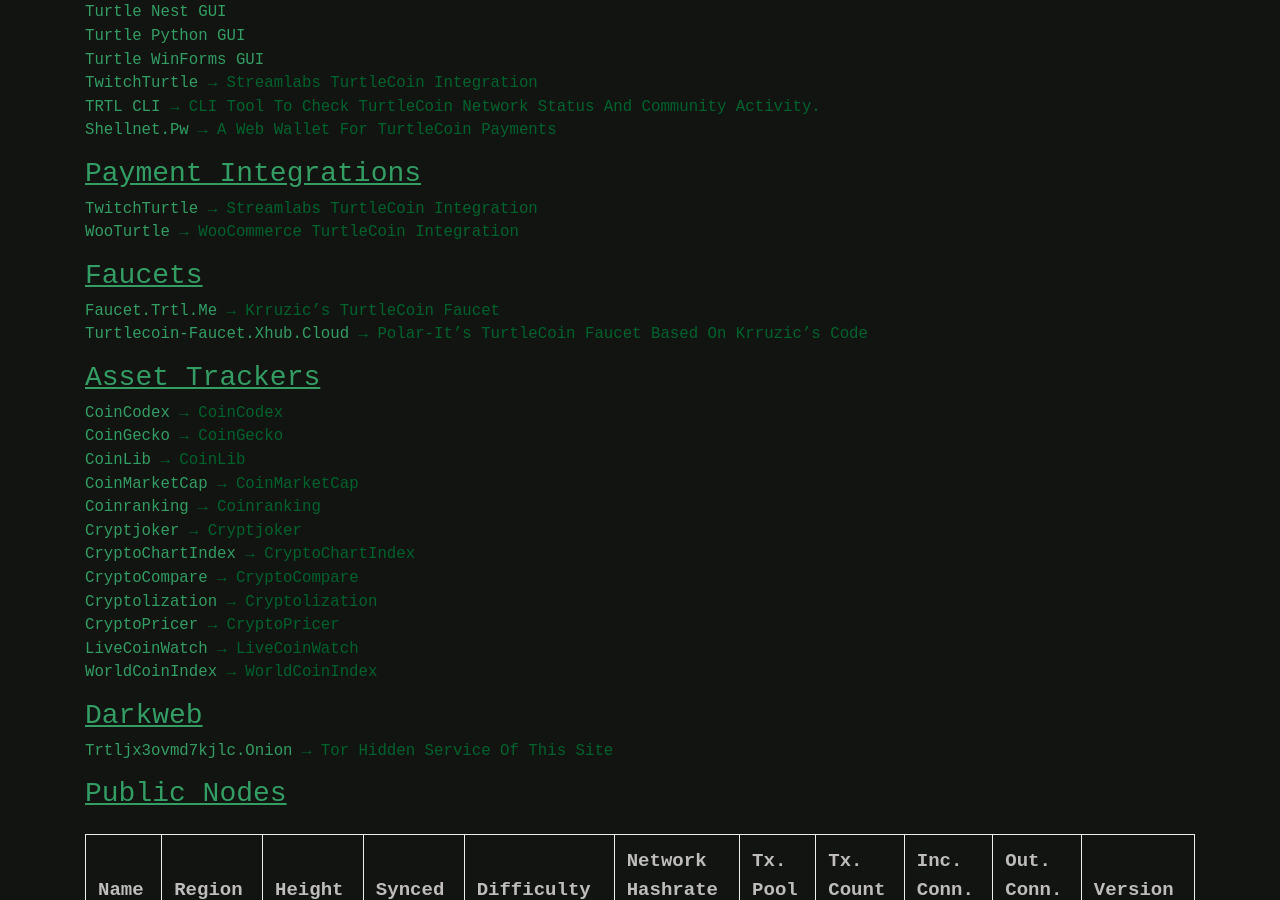
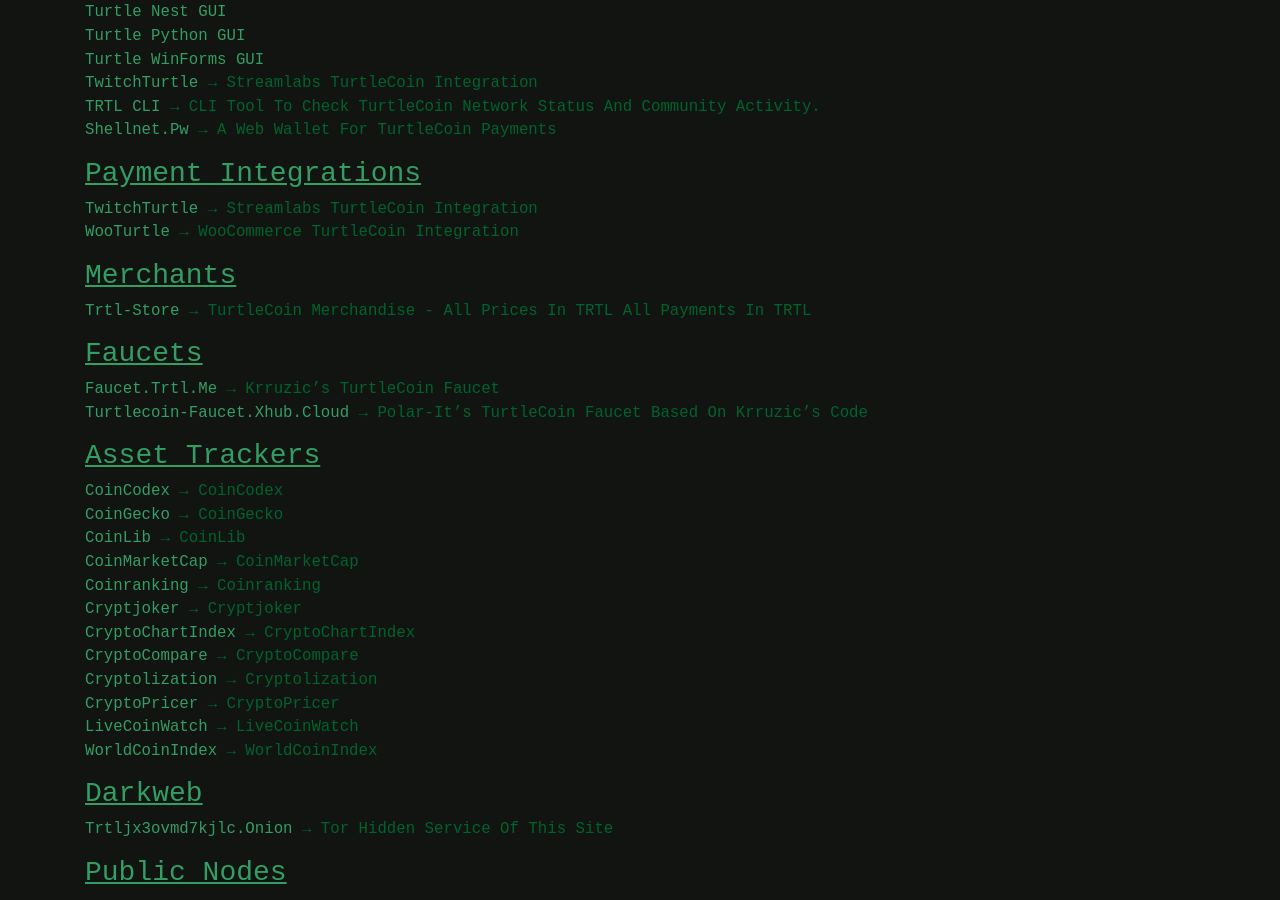
Before and after one commit to zack796/turtleturtle.org, a Jekyll site: the page built from index.md, in a window 1280 px wide and 900 px high, scrolled down 2222 px. Built offline with Jekyll 4.4.1, drawn with Linux system fonts in a browser that asks for light colours; nearby versions of some CDN libraries.

Commit message:
added merchants section, added trtl-store

```diff
--- a/index.md
+++ b/index.md
@@ -97,6 +97,9 @@
 [TwitchTurtle](https://twitchturtle.com) → Streamlabs TurtleCoin integration
 [WooTurtle](https://github.com/turtlecoin/woo-turtle) → WooCommerce TurtleCoin integration
 
+### Merchants
+[trtl-store](https://trtl-store.com) → TurtleCoin merchandise - all prices in TRTL all payments in TRTL
+
 ### Faucets
 [faucet.trtl.me](https://faucet.trtl.me) → krruzic's TurtleCoin Faucet
 [turtlecoin-faucet.xhub.cloud](http://turtlecoin-faucet.xhub.cloud) → polar-it's TurtleCoin Faucet based on krruzic's code
```
